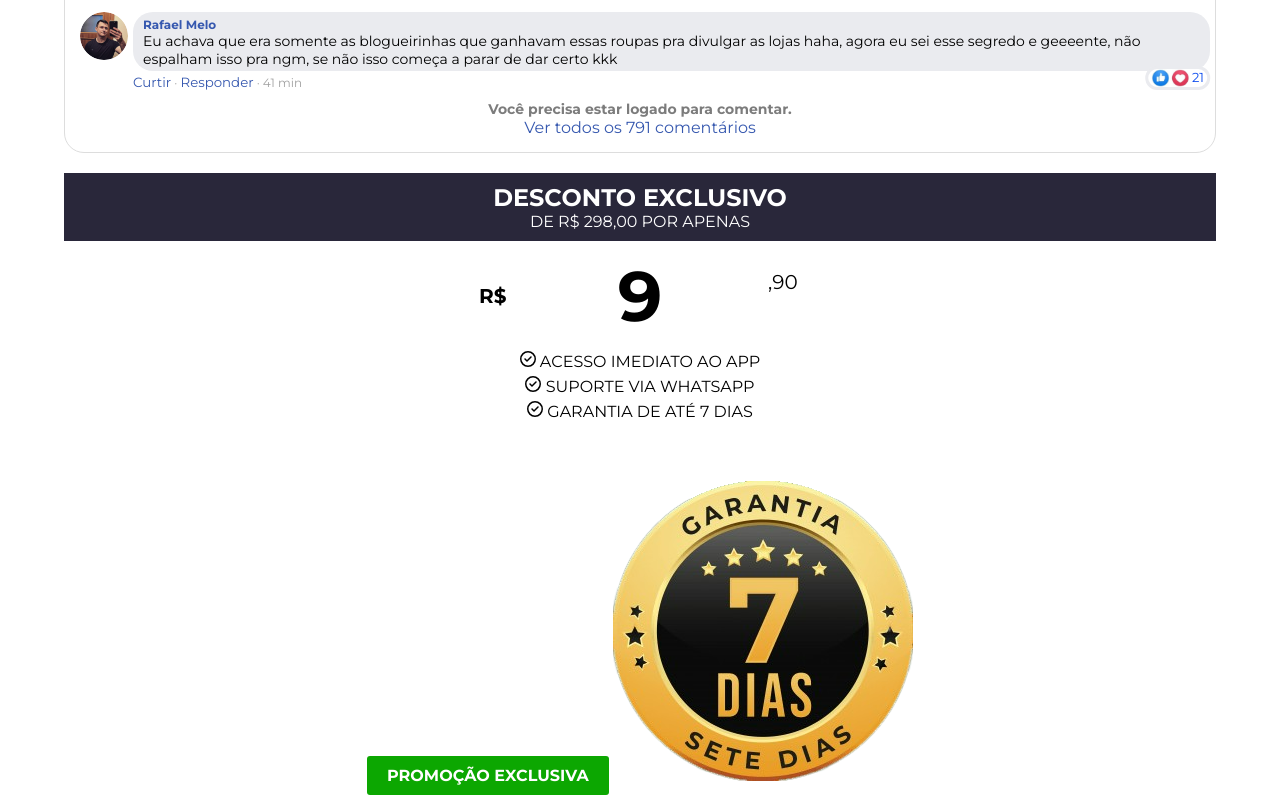
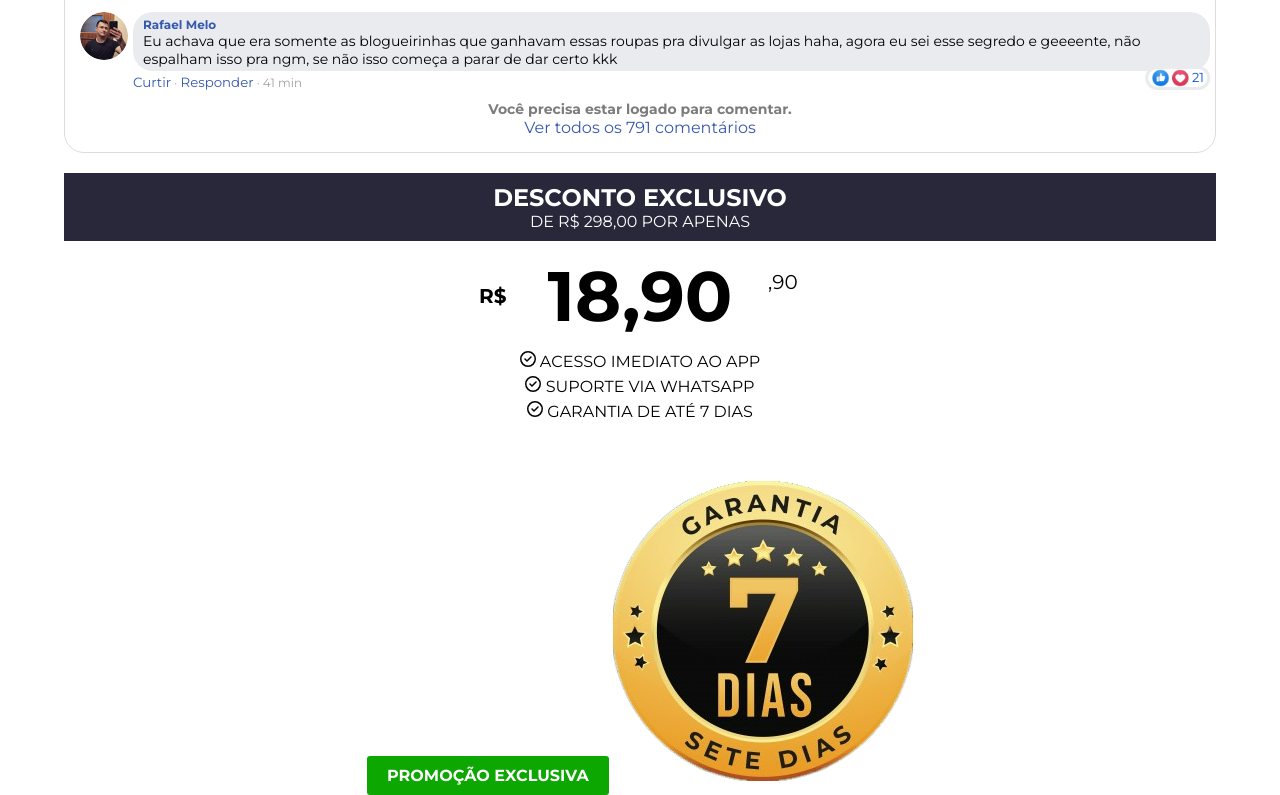
Before and after one commit to jogodofuturo/ferramentasecreta, a plain HTML site: page index.html in a window 1280 px wide. Shown: the part 1326-2121 px from the top of the page. Drawn offline with Linux system fonts and the light colour scheme.

Commit message:
Update index.html

```diff
--- a/index.html
+++ b/index.html
@@ -160,7 +160,7 @@
         </div>
         <div class="preco">
             <p class="rs">R$</p>
-            <h1>9</h1>
+            <h1>18,90</h1>
             <p class="centavos">,90</p>
         </div>
         <ul>
```
